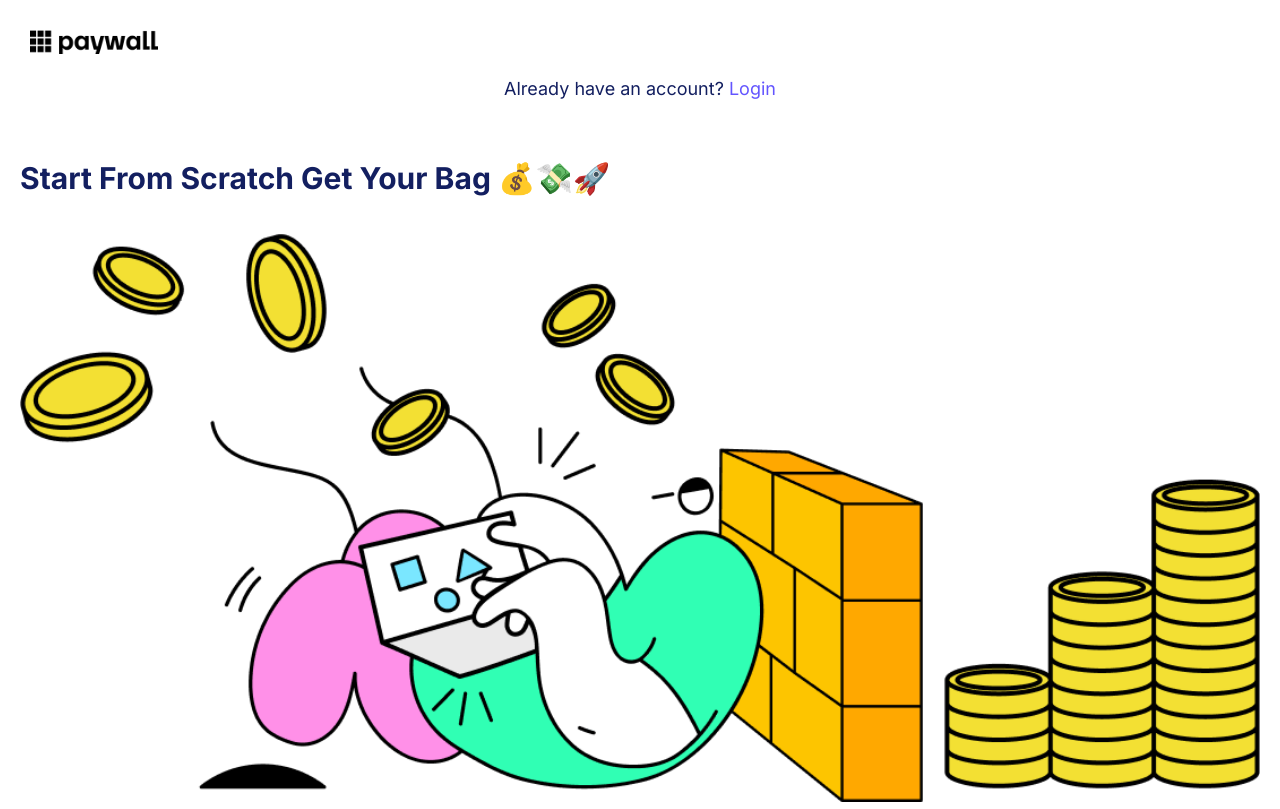
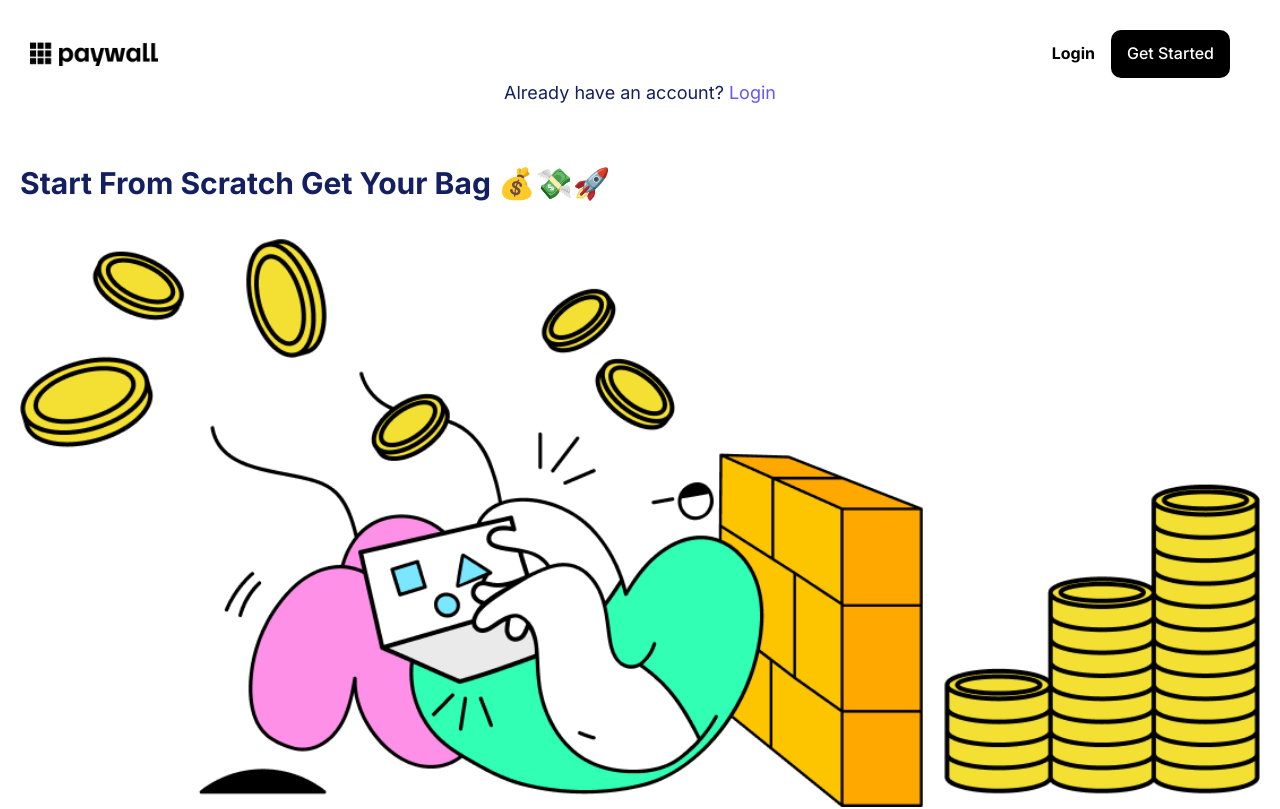
Before and after one commit to alaminnku/paywall, a Next.js app: page /register in a window 1280 px wide. Shown: the top 809 px of the page. Built offline with nearby package versions, Linux system fonts and the light colour scheme.

Commit message:
Made Reigster header responsive

```diff
--- a/components/layout/Header.module.css
+++ /dev/null
@@ -1,3 +0,0 @@
-.container {
-  margin-bottom: 3rem;
-}
--- /dev/null
+++ b/components/layout/Navigation.module.css
@@ -0,0 +1,29 @@
+.container {
+  display: none;
+}
+
+.login {
+  color: var(--black);
+  margin-right: 1rem;
+  font-weight: 700;
+}
+
+.register {
+  display: flex;
+  align-items: center;
+  justify-content: center;
+  color: var(--white);
+  height: 48px;
+  padding: 0px 1rem;
+  border-radius: 10px;
+  margin-right: 20px;
+  font-weight: 500;
+  background-color: var(--black);
+}
+
+@media (min-width: 768px) {
+  .container {
+    display: flex;
+    align-items: center;
+  }
+}
--- /dev/null
+++ b/components/layout/Navigation.tsx
@@ -0,0 +1,15 @@
+import Link from 'next/link';
+import styles from './Navigation.module.css';
+
+export default function Navigation() {
+  return (
+    <div className={styles.container}>
+      <Link className={styles.login} href='/login'>
+        Login
+      </Link>
+      <Link className={styles.register} href='/register'>
+        Get Started
+      </Link>
+    </div>
+  );
+}
--- a/components/register/Header.module.css
+++ b/components/register/Header.module.css
@@ -18,3 +18,15 @@
 .login a {
   color: var(--purple);
 }
+
+@media (min-width: 768px) {
+  .container nav {
+    display: flex;
+    align-items: center;
+    justify-content: space-between;
+  }
+
+  .logo {
+    margin-bottom: 0rem;
+  }
+}
--- a/components/register/Header.tsx
+++ b/components/register/Header.tsx
@@ -3,6 +3,7 @@ import logo from '@public/layout/logo-black.png';
 import styles from '@components/register/Header.module.css';
 import Link from 'next/link';
 import { Inter } from 'next/font/google';
+import Navigation from '@components/layout/Navigation';
 
 const inter = Inter({
   subsets: ['latin'],
@@ -12,7 +13,12 @@ const inter = Inter({
 export default function Header() {
   return (
     <header className={`${styles.container} ${inter.className}`}>
-      <Image className={styles.logo} src={logo} alt='Paywall logo' />
+      <nav>
+        <Image className={styles.logo} src={logo} alt='Paywall logo' />
+
+        <Navigation />
+      </nav>
+
       <p className={styles.login}>
         Already have an account? <Link href='/login'>Login</Link>
       </p>
```
Also changed, not shown: components/layout/Header.tsx (deleted, +0 -8 lines).
